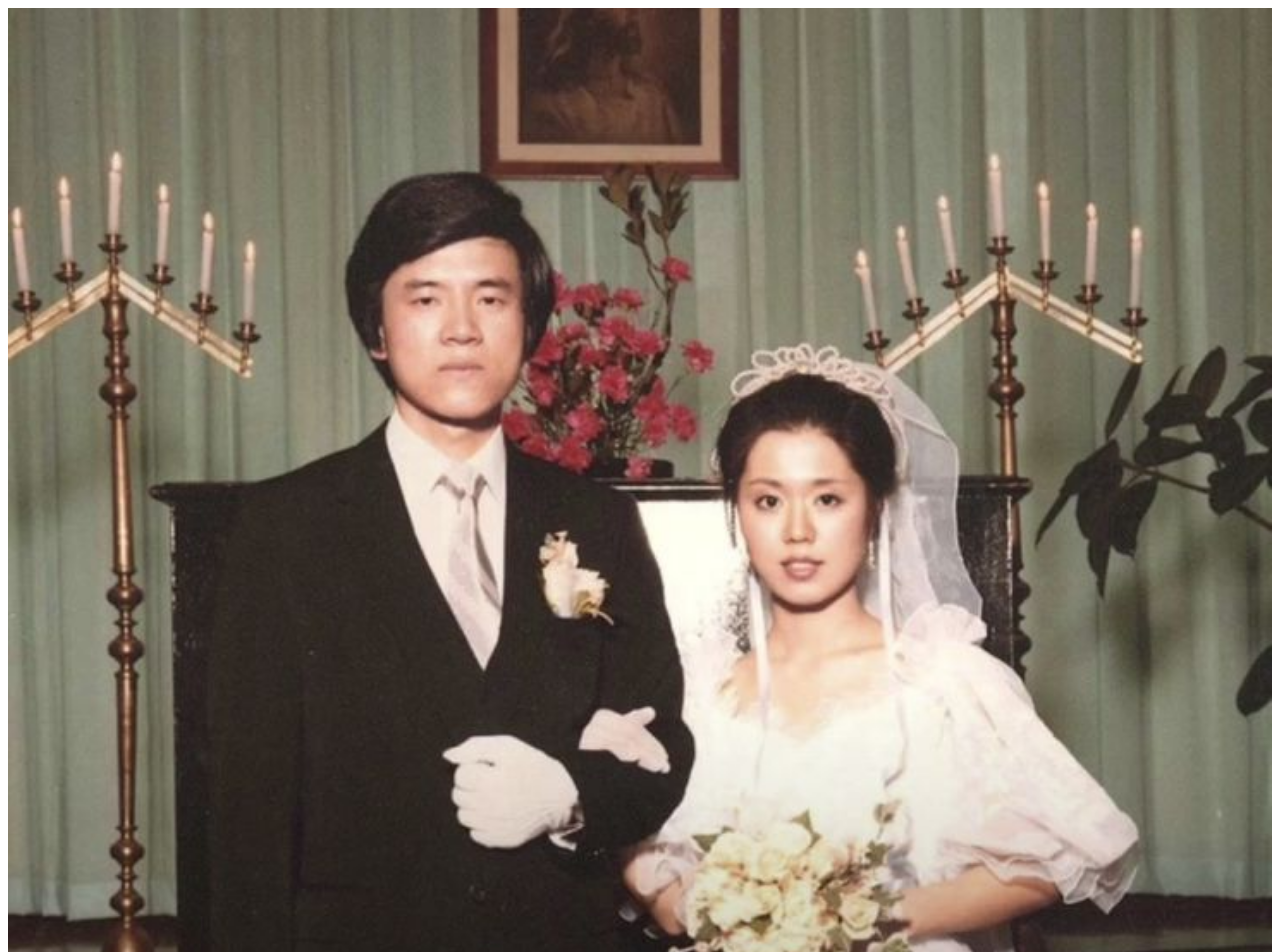
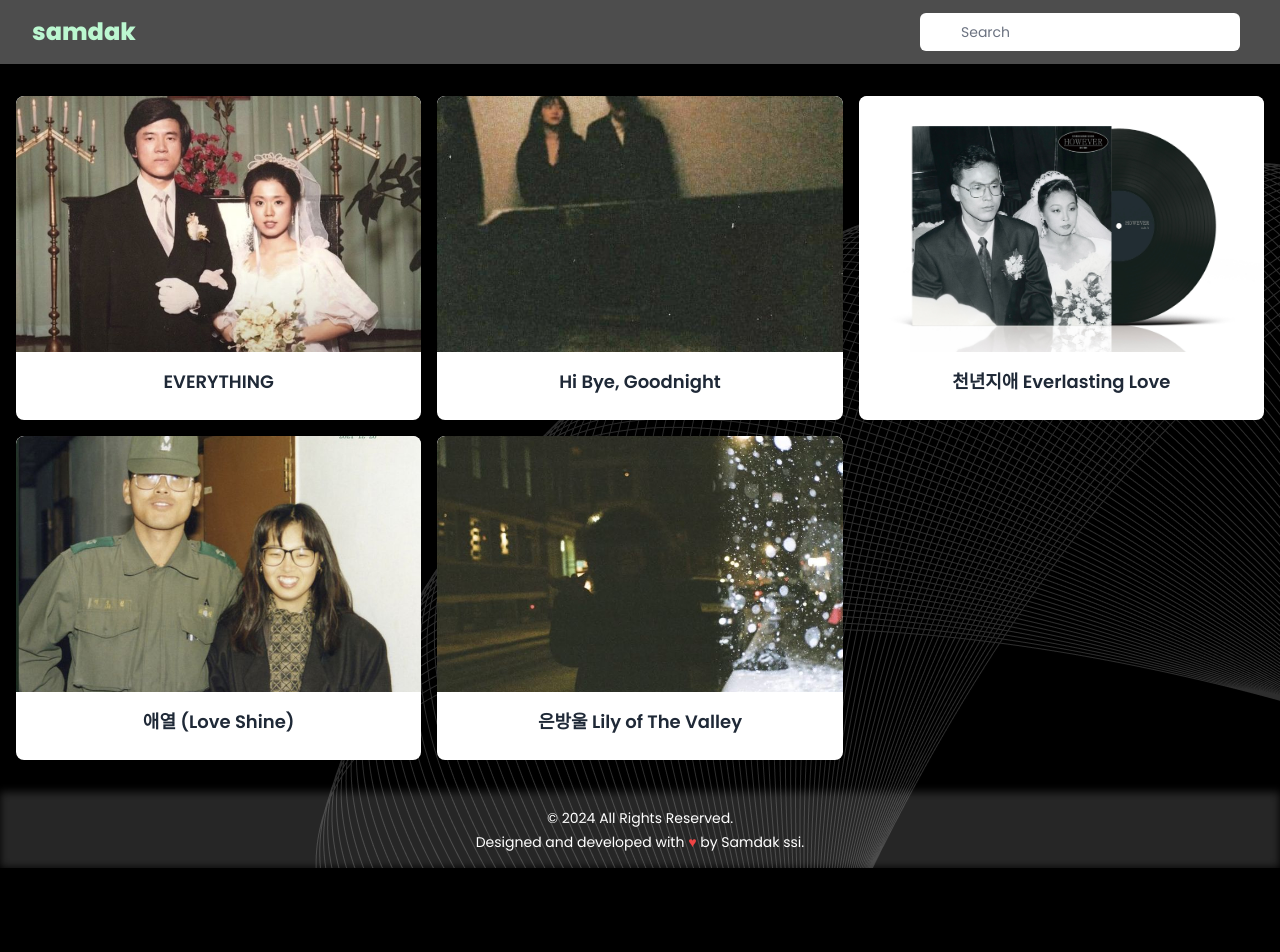
Before and after one commit to dom557/samdak-songs, a Next.js app: page / in a window 1280 px wide. Shown: the top 952 px of the page. After the commit the page ends 868 px from the top, so only its background shows below. Built offline with nearby package versions, Linux system fonts and the light colour scheme.

Commit message:
add navbar and footer

```diff
--- /dev/null
+++ b/app/components/Footer.tsx
@@ -0,0 +1,24 @@
+// Footer.tsx
+
+import React from "react";
+
+const Footer: React.FC = () => {
+  return (
+    <footer className=" text-white py-4 relative">
+      {/* Backdrop */}
+      <div className="absolute inset-0  bg-white/30 opacity-50 blur-sm"></div>
+
+      {/* Content */}
+      <div className="container mx-auto text-center relative z-10">
+        <p className="text-sm">
+          &copy; {new Date().getFullYear()} All Rights Reserved.
+        </p>
+        <p className="text-sm mt-1">
+          Designed and developed with <span className="text-red-500">&hearts;</span> by Samdak ssi.
+        </p>
+      </div>
+    </footer>
+  );
+};
+
+export default Footer;
--- /dev/null
+++ b/app/components/Navbar.tsx
@@ -0,0 +1,43 @@
+"use client";
+
+import React, { useState, ChangeEvent } from "react";
+import Link from "next/link";
+
+const Navbar: React.FC<{ onSearch: (query: string) => void }> = ({ onSearch }) => {
+  const [searchQuery, setSearchQuery] = useState("");
+
+  const handleSearchChange = (e: ChangeEvent<HTMLInputElement>) => {
+    setSearchQuery(e.target.value);
+    onSearch(e.target.value);
+  };
+
+  return (
+    <nav className="backdrop-blur-md bg-white/30 fixed w-full z-10 top-0 left-0 shadow-md">
+      <div className="max-w-7xl mx-auto px-4 sm:px-6 lg:px-8">
+        <div className="flex items-center justify-between h-16">
+          <div className="flex-shrink-0">
+            <Link href="/" className="text-2xl font-bold text-green-200">samdak</Link>
+          </div>
+          <div className="flex-1 flex justify-center px-2 lg:ml-6 lg:justify-end">
+            <div className="max-w-lg w-full lg:max-w-xs">
+              <label htmlFor="search" className="sr-only">
+                Search
+              </label>
+              <input
+                id="search"
+                name="search"
+                className="block w-full pl-10 pr-3 py-2 border border-transparent rounded-md leading-5 bg-white placeholder-gray-500 focus:outline-none focus:bg-white focus:border-gray-300 focus:ring-0 sm:text-sm"
+                placeholder="Search"
+                type="search"
+                value={searchQuery}
+                onChange={handleSearchChange}
+              />
+            </div>
+          </div>
+        </div>
+      </div>
+    </nav>
+  );
+};
+
+export default Navbar;
--- /dev/null
+++ b/app/components/Playlist.tsx
@@ -0,0 +1,84 @@
+"use client";
+
+import React, { useState } from "react";
+import Image from "next/image";
+import { songs } from "@/app/data/songs.json";
+
+const Playlist: React.FC<{ searchQuery: string }> = ({ searchQuery }) => {
+  const [selectedSong, setSelectedSong] = useState(null);
+
+  const filteredSongs = songs.filter((song) =>
+    song.title.toLowerCase().includes(searchQuery.toLowerCase())
+  );
+
+  const handleCardClick = (song) => {
+    setSelectedSong(song);
+  };
+
+  const handleClose = () => {
+    setSelectedSong(null);
+  };
+
+  return (
+    <div className="container mx-auto px-4 py-8">
+      <div className="grid grid-cols-1 sm:grid-cols-2 md:grid-cols-3 gap-4">
+        {filteredSongs.map((song, index) => (
+          <div
+            key={index}
+            className="playlist-card bg-white shadow-lg rounded-lg overflow-hidden cursor-pointer transform transition-transform hover:scale-105 relative"
+            onClick={() => handleCardClick(song)}
+          >
+            <div className="relative h-64 overflow-hidden rounded-t-lg">
+              <Image
+                src={song.cover}
+                title={song.title}
+                alt="Album Cover"
+                layout="fill"
+                objectFit="cover"
+                className="playlist-card-image"
+              />
+            </div>
+            <div className="p-4 text-center">
+              <h2 className="text-lg font-semibold mb-2 text-gray-800 truncate">
+                {song.title}
+              </h2>
+            </div>
+          </div>
+        ))}
+      </div>
+
+      {selectedSong && (
+        <div className="fixed inset-0 bg-black bg-opacity-50 backdrop-blur-sm flex items-center justify-center">
+          <div className="bg-white p-4 rounded-lg shadow-lg relative max-w-md w-full text-center playlist-modal">
+            <button
+              onClick={handleClose}
+              className="absolute top-2 right-2 text-gray-500 hover:text-gray-700 playlist-modal-close"
+            >
+              &times;
+            </button>
+            <div className="relative h-72 mb-4">
+              <Image
+                src={selectedSong.cover}
+                title={selectedSong.title}
+                alt="Album Cover"
+                layout="fill"
+                objectFit="cover"
+                className="rounded-lg playlist-modal-image"
+              />
+            </div>
+            <h2 className="text-xl font-semibold mt-2 mb-4 text-gray-800">
+              {selectedSong.title}
+            </h2>
+            <audio
+              className="w-full mt-2 controls playlist-modal-audio"
+              src={selectedSong.song}
+              controls
+            />
+          </div>
+        </div>
+      )}
+    </div>
+  );
+};
+
+export default Playlist;
--- a/app/components/PlaylistItem.tsx
+++ /dev/null
@@ -1,35 +0,0 @@
-import React from "react";
-import Image from "next/image";
-import { songs } from "@/app/data/songs.json";
-
-const Playlist = () => {
-  return (
-    <div className="grid grid-cols-1 sm:grid-cols-2 md:grid-cols-3 gap-4">
-      {songs.map((song, index) => (
-        <div className="w-full sm:w-1/2 md:w-1/3 p-4" key={index}>
-          <div className="relative rounded-lg overflow-hidden">
-            <Image
-              src={song.cover}
-              title={song.title}
-              alt="Album Cover"
-              layout="responsive"
-              objectFit="cover"
-              className="rounded-lg"
-              width={400}
-              height={400}
-            />
-          </div>
-          <h2 className="mt-2 text-lg font-semibold">{song.title}</h2>
-          <audio
-            className="mt-2"
-            controls
-            itemType="audio/mp3"
-            src={song.song}
-          />
-        </div>
-      ))}
-    </div>
-  );
-};
-
-export default Playlist;
--- /dev/null
+++ b/app/globals.css
@@ -0,0 +1,8 @@
+@import url("https://fonts.googleapis.com/css2?family=Poppins:wght@300;400;500;600;800&display=swap");
+@tailwind base;
+@tailwind components;
+@tailwind utilities;
+
+* {
+  font-family: "Poppins", sans-serif;
+}
--- a/app/layout.tsx
+++ b/app/layout.tsx
@@ -1,16 +1,23 @@
+import './globals.css';
+import React from 'react';
+
 export const metadata = {
   title: 'Next.js',
   description: 'Generated by Next.js',
+};
+
+interface RootLayoutProps {
+  children: React.ReactNode;
 }
 
-export default function RootLayout({
-  children,
-}: {
-  children: React.ReactNode
-}) {
+const RootLayout: React.FC<RootLayoutProps> = ({ children }) => {
   return (
     <html lang="en">
-      <body>{children}</body>
+      <body className='bg-black'>
+        {children}
+      </body>
     </html>
-  )
-}
+  );
+};
+
+export default RootLayout;
--- a/app/page.tsx
+++ b/app/page.tsx
@@ -1,14 +1,26 @@
+"use client";
+
 import React, { useState } from "react";
-import Button from "./components/Button";
-import Playlist from "./components/PlaylistItem";
+import Playlist from "./components/Playlist"; // Adjust the path as needed
+import Navbar from "./components/Navbar"; // Adjust the path as needed
+import Footer from "./components/Footer";
 
-const Home: React.FC = () => {
+const MainPage: React.FC = () => {
+  const [searchQuery, setSearchQuery] = useState("");
 
-return(
-  <div>
-  <Playlist />
+  const handleSearch = (query: string) => {
+    setSearchQuery(query);
+  };
 
-  </div>
-)
-}
-export default Home ;
+  return (
+    <main className="h-full w-full   bg-[url('/LooperGroup2.png')] bg-no-repeat">
+      <Navbar onSearch={handleSearch} />
+      <div className="pt-16">
+        <Playlist searchQuery={searchQuery} />
+      </div>
+      <Footer />
+    </main>
+  );
+};
+
+export default MainPage;
--- a/tailwind.config.js
+++ b/tailwind.config.js
@@ -1,8 +1,18 @@
 /** @type {import('tailwindcss').Config} */
 module.exports = {
-  content: [],
+  content: [
+    "./pages/**/*.{js,ts,jsx,tsx,mdx}",
+    "./components/**/*.{js,ts,jsx,tsx,mdx}",
+    "./app/**/*.{js,ts,jsx,tsx,mdx}",
+  ],
   theme: {
-    extend: {},
+    extend: {
+      backgroundImage: {
+        "gradient-radial": "radial-gradient(var(--tw-gradient-stops))",
+        "gradient-conic":
+          "conic-gradient(from 180deg at 50% 50%, var(--tw-gradient-stops))",
+      },
+    },
   },
   plugins: [],
-}
+};
```
Also changed, not shown: public/LooperGroup2.png (added).
